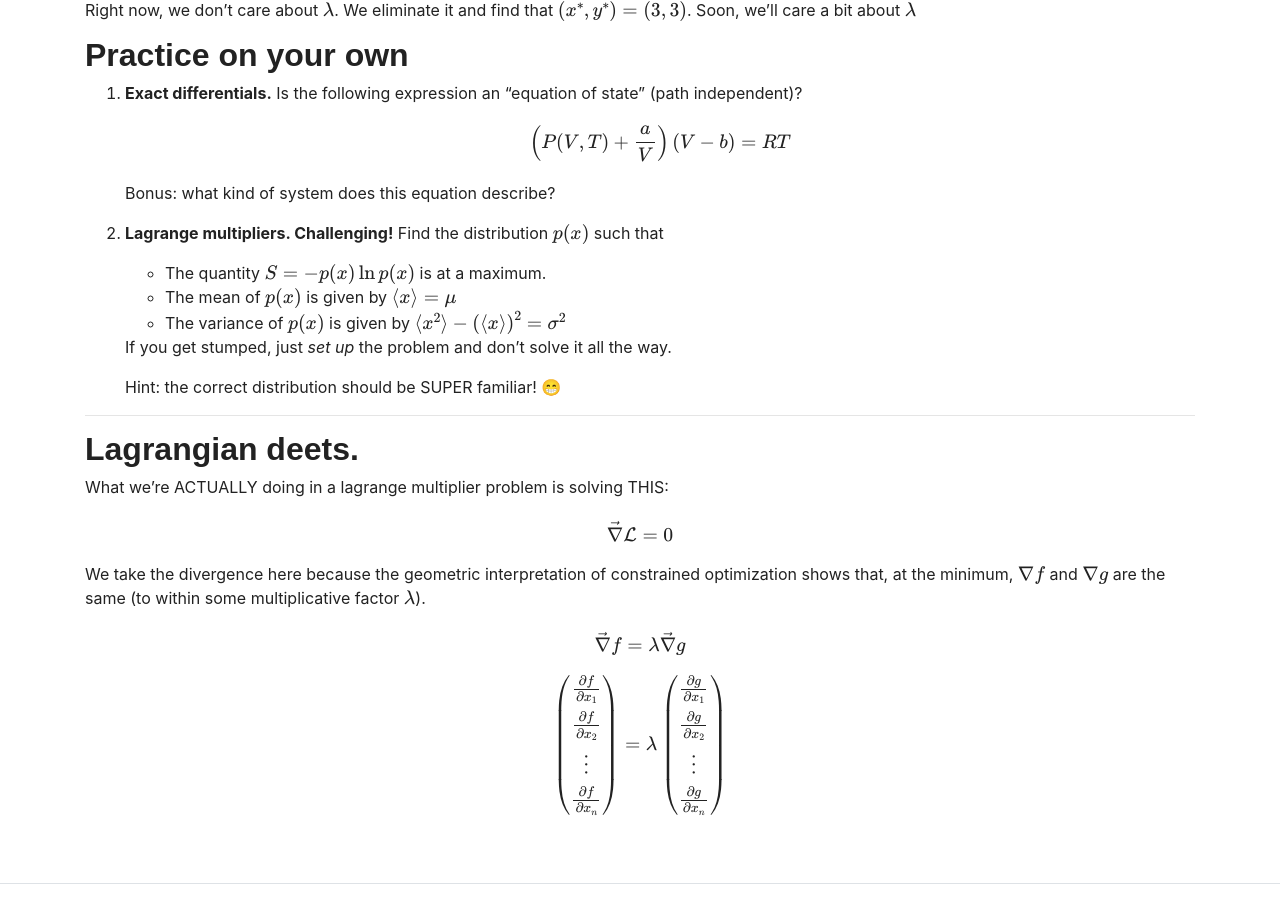
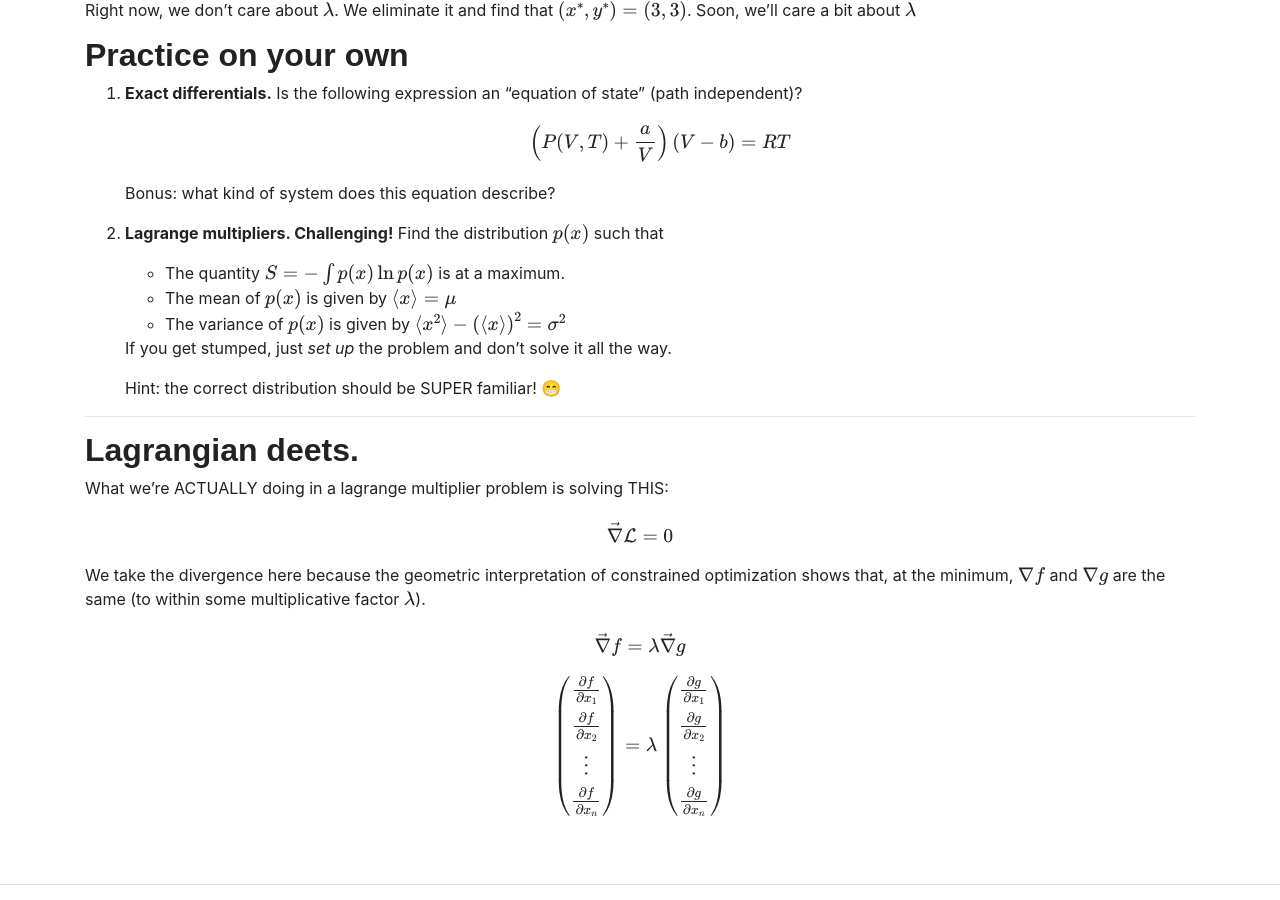
Before and after one commit to jmhays/biop-web, a Jekyll site: the page built from lectures/Lecture2.md, in a window 1280 px wide and 900 px high, scrolled down 3738 px. Built offline with Jekyll 4.4.1, drawn with Linux system fonts in a browser that asks for light colours; emoji names are drawn with the system emoji font; some web fonts are replaced; formulas are drawn with MathJax 3.

Commit message:
Fix integral in practice problem

```diff
--- a/lectures/Lecture2.md
+++ b/lectures/Lecture2.md
@@ -159,7 +159,7 @@ Right now, we don't care about $$\lambda$$. We eliminate it and find that $$(x^*
     Bonus: what kind of system does this equation describe?
 
 2. **Lagrange multipliers. Challenging!** Find the distribution $$p(x)$$ such that
-    - The quantity $$S = -p(x) \ln p(x)$$ is at a maximum.
+    - The quantity $$S = -\int p(x) \ln p(x)$$ is at a maximum.
     - The mean of $$p(x)$$ is given by $$\langle x \rangle = \mu$$
     - The variance of $$p(x)$$ is given by $$\langle x^2\rangle - \left(\langle x \rangle\right)^2 = \sigma^2$$
 
```
